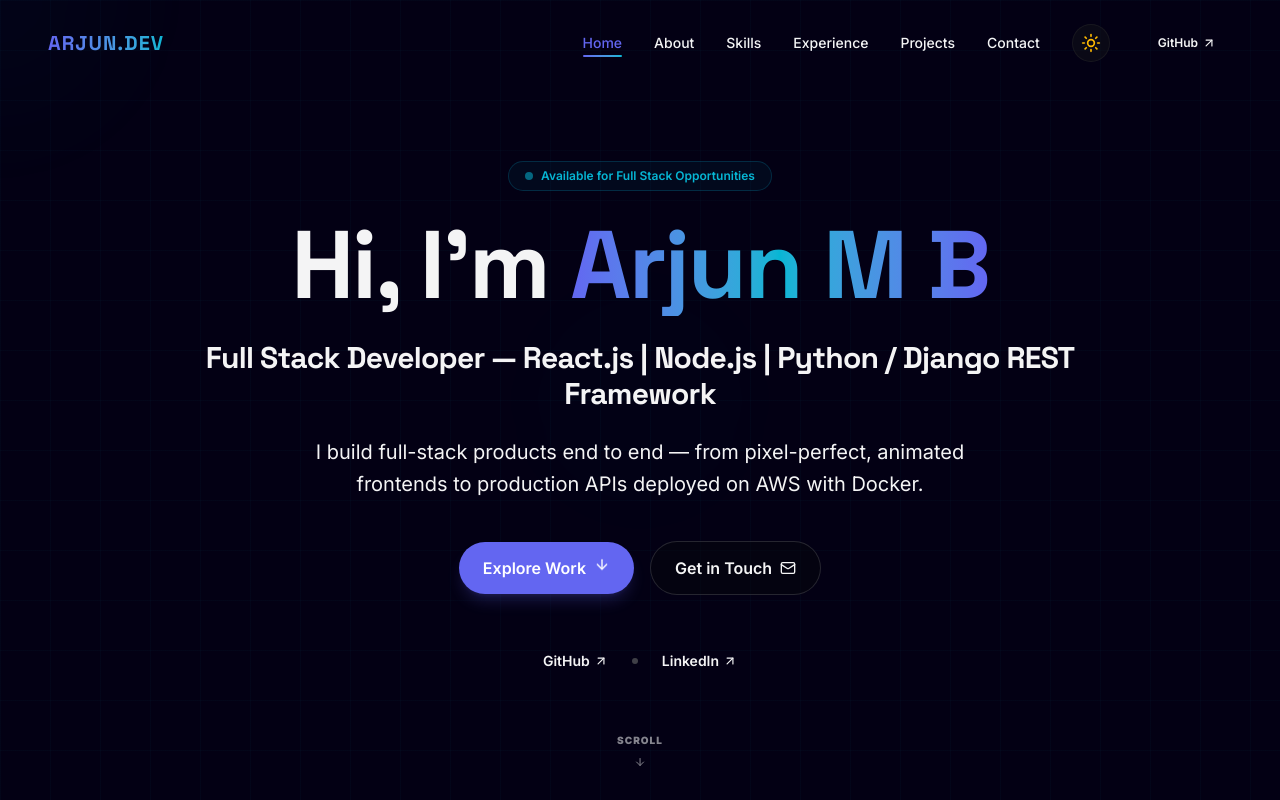
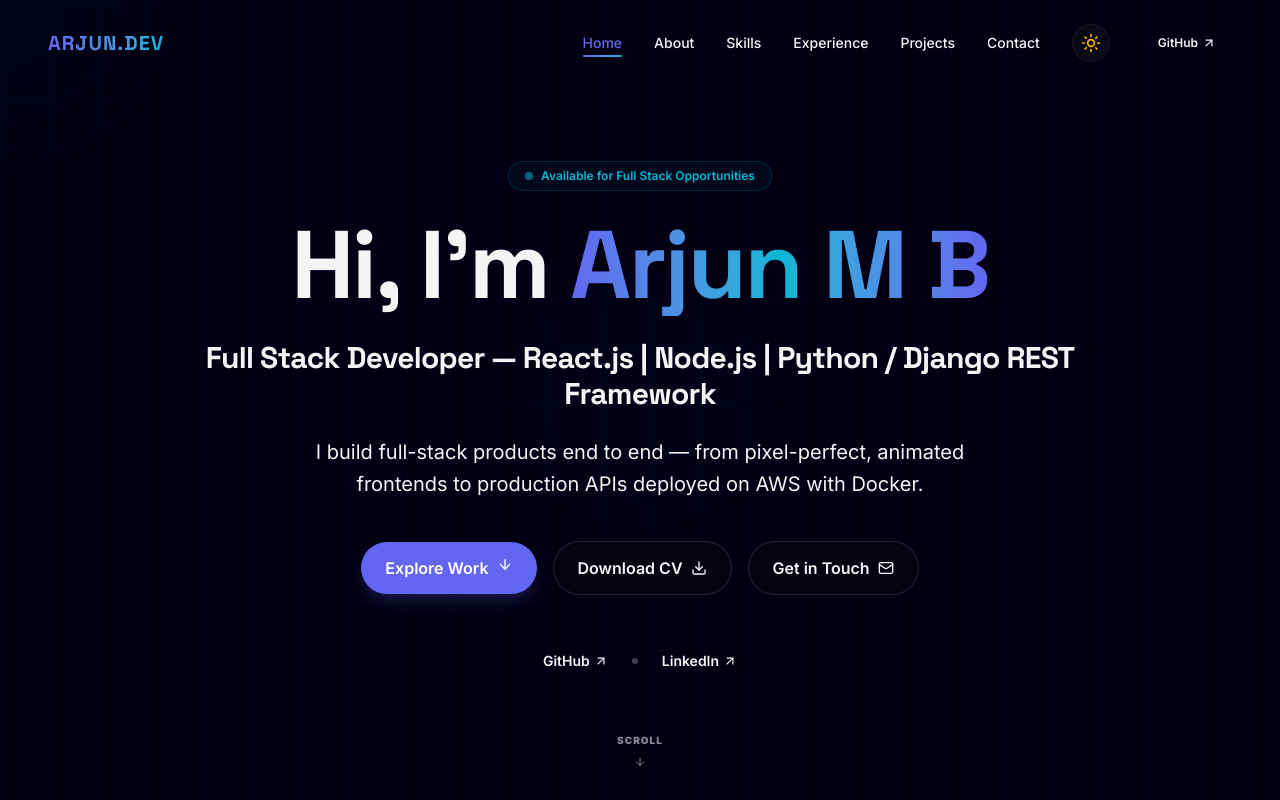
Before and after one commit to Arjunmb01/PersonalPortfolio, a Next.js app: page / in a window 1280 px wide. Shown: the top 800 px of the page. Built offline with nearby package versions, Linux system fonts and the light colour scheme.

Commit message:
feat: add resume download button, contact route redirect, and custom 404 page

```diff
--- /dev/null
+++ b/app/contact/page.tsx
@@ -0,0 +1,5 @@
+import { redirect } from "next/navigation";
+
+export default function ContactPage() {
+  redirect("/#contact");
+}
--- /dev/null
+++ b/app/not-found.tsx
@@ -0,0 +1,39 @@
+"use client";
+
+import Link from "next/link";
+import { ArrowLeft, AlertTriangle } from "lucide-react";
+
+export default function NotFound() {
+  return (
+    <div className="min-h-screen flex flex-col items-center justify-center px-6 grid-bg relative overflow-hidden">
+      {/* Glow spots */}
+      <div className="glow-spot top-1/4 left-1/4 -translate-x-1/2 -translate-y-1/2" />
+      <div className="glow-spot bottom-1/4 right-1/4 translate-x-1/2 translate-y-1/2 bg-accent opacity-30" />
+
+      <div className="max-w-md w-full text-center z-10 card-glass p-8 md:p-12 rounded-3xl flex flex-col items-center gap-6">
+        <div className="p-4 rounded-full bg-primary/10 border border-primary/20 text-primary animate-pulse">
+          <AlertTriangle className="w-10 h-10" />
+        </div>
+
+        <div className="space-y-2">
+          <h1 className="font-display font-black text-6xl tracking-wider text-transparent bg-clip-text bg-gradient-to-r from-primary via-accent to-primary animate-gradient">
+            404
+          </h1>
+          <h2 className="font-display font-bold text-xl text-foreground">
+            Page Not Found
+          </h2>
+          <p className="text-sm text-foreground/60 leading-relaxed font-sans">
+            The page you are looking for doesn&apos;t exist or has been moved.
+          </p>
+        </div>
+
+        <Link
+          href="/"
+          className="flex items-center gap-2 px-6 py-3 rounded-full bg-primary hover:bg-primary-hover text-white font-semibold transition-all hover:scale-105 active:scale-95 cursor-pointer shadow-lg shadow-primary/20 duration-300"
+        >
+          <ArrowLeft className="w-4 h-4" /> Back to Home
+        </Link>
+      </div>
+    </div>
+  );
+}
--- a/components/Hero.tsx
+++ b/components/Hero.tsx
@@ -2,11 +2,11 @@
 
 import { useEffect, useState } from "react";
 import { motion, useReducedMotion } from "framer-motion";
-import { ArrowDown, Mail, ArrowUpRight } from "lucide-react";
+import { ArrowDown, Mail, ArrowUpRight, Download } from "lucide-react";
 import { portfolioContent } from "@/lib/content";
 
 export default function Hero() {
-  const { name, role, tagline, socials } = portfolioContent.personalInfo;
+  const { name, role, tagline, socials, resumeUrl } = portfolioContent.personalInfo;
   const shouldReduceMotion = useReducedMotion();
   const [mousePos, setMousePos] = useState({ x: 0, y: 0 });
 
@@ -151,6 +151,13 @@ export default function Hero() {
               Explore Work <ArrowDown className="w-4 h-4 animate-bounce" />
             </a>
             <a
+              href={resumeUrl}
+              download="Arjun_M_B_Resume.pdf"
+              className="flex items-center gap-2 px-6 py-3.5 rounded-full border border-zinc-300/60 dark:border-zinc-700/60 bg-white/40 dark:bg-zinc-950/40 hover:bg-zinc-100/80 dark:hover:bg-zinc-800/80 text-foreground font-semibold transition-all hover:scale-105 active:scale-95 cursor-pointer duration-300"
+            >
+              Download CV <Download className="w-4 h-4" />
+            </a>
+            <a
               href="#contact"
               className="flex items-center gap-2 px-6 py-3.5 rounded-full border border-zinc-300/60 dark:border-zinc-700/60 bg-white/40 dark:bg-zinc-950/40 hover:bg-zinc-100/80 dark:hover:bg-zinc-800/80 text-foreground font-semibold transition-all hover:scale-105 active:scale-95 cursor-pointer duration-300"
             >
--- a/lib/content.ts
+++ b/lib/content.ts
@@ -41,6 +41,7 @@ export interface PortfolioContent {
       linkedin: string;
       liveSite: string;
     };
+    resumeUrl: string;
   };
   skillGroups: SkillGroup[];
   experiences: Experience[];
@@ -63,6 +64,7 @@ export const portfolioContent: PortfolioContent = {
       linkedin: "https://linkedin.com/in/arjun-mb",
       liveSite: "https://arjundev.vercel.app",
     },
+    resumeUrl: "/resume.pdf",
   },
   skillGroups: [
     {
@@ -221,5 +223,5 @@ export const portfolioContent: PortfolioContent = {
       duration: "Completed 2024",
     },
   ],
-  web3FormsAccessKey: "f4c44cf4-8db3-41d2-9999-532d3a1ee717",
+  web3FormsAccessKey: "9ddc0405-00ab-4217-bc38-9ba4034265ed",
 };
```
